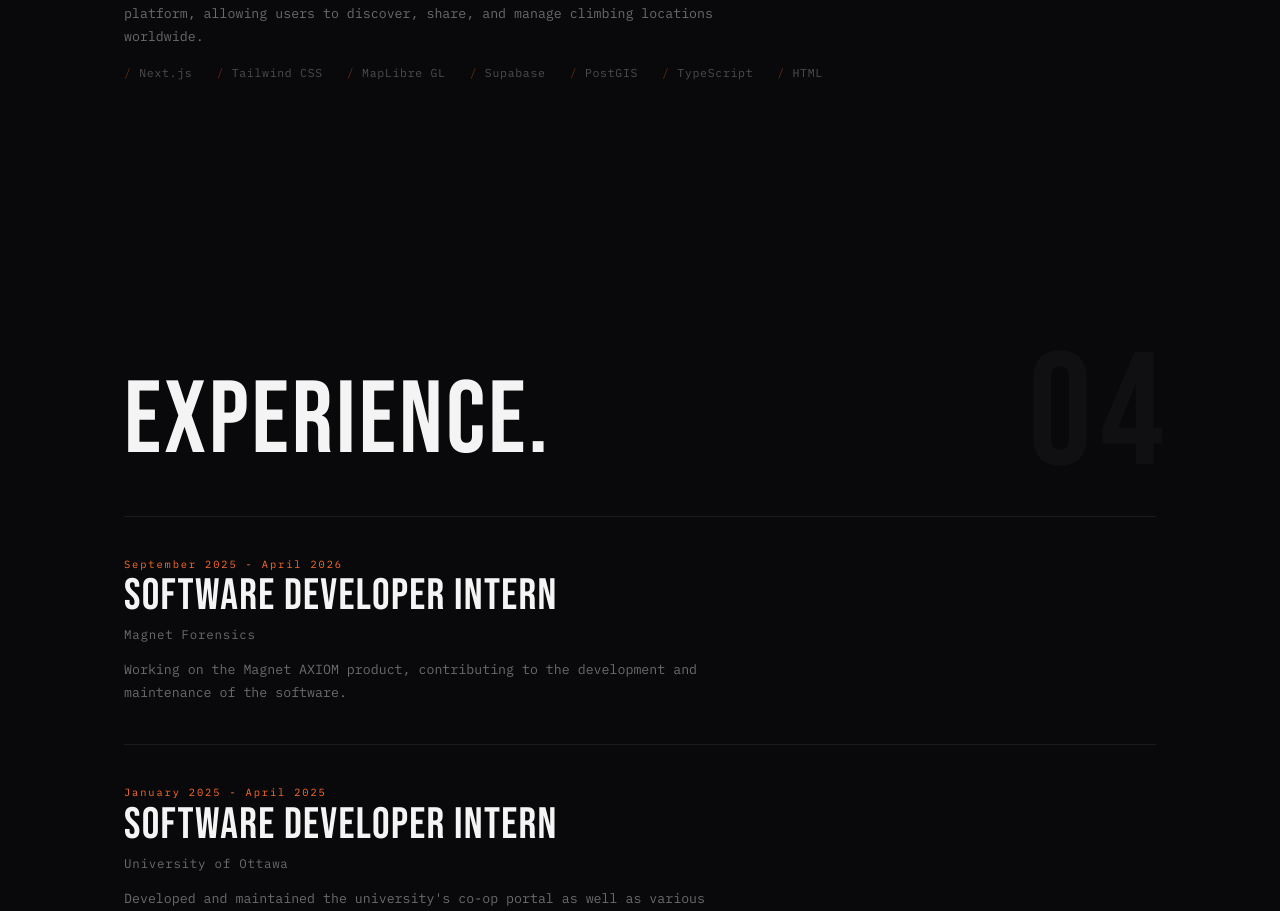
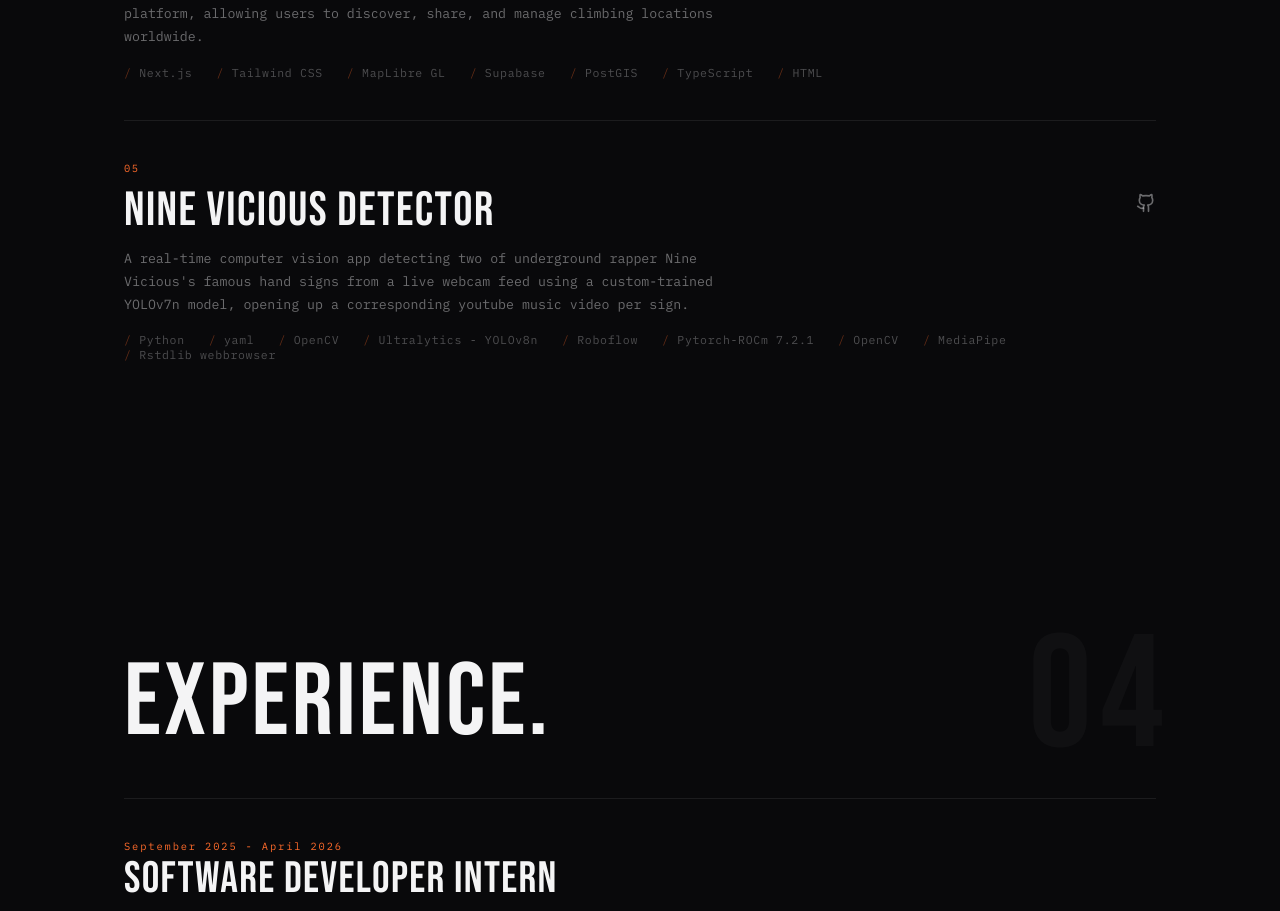
Before and after one commit to Ayprusss/AnthonyLe, a React (Create React App) app: page / in a window 1280 px wide. Shown: the part 3083-3994 px from the top of the page. Built offline with nearby package versions, Linux system fonts and the light colour scheme.

Commit message:
added nine-vicious detector to project list

```diff
--- a/src/Components/Projects.js
+++ b/src/Components/Projects.js
@@ -33,6 +33,12 @@ const projects = [
         description: 'A full-stack web application that serves as a comprehensive climbing map platform, allowing users to discover, share, and manage climbing locations worldwide.',
         tech: ['Next.js', 'Tailwind CSS', 'MapLibre GL', 'Supabase', 'PostGIS', 'TypeScript', 'HTML'],
         github: 'https://github.com/Ayprusss/crux',
+    },
+    {
+        title: 'Nine Vicious Detector',
+        description: 'A real-time computer vision app detecting two of underground rapper Nine Vicious\'s famous hand signs from a live webcam feed using a custom-trained YOLOv7n model, opening up a corresponding youtube music video per sign.',
+        tech: ['Python', 'yaml', 'OpenCV', 'Ultralytics - YOLOv8n', 'Roboflow', 'Pytorch-ROCm 7.2.1', 'OpenCV', 'MediaPipe', 'Rstdlib webbrowser'],
+        github: 'https://github.com/Ayprusss/9-vicious-detector',
     }
 ];
 
```
